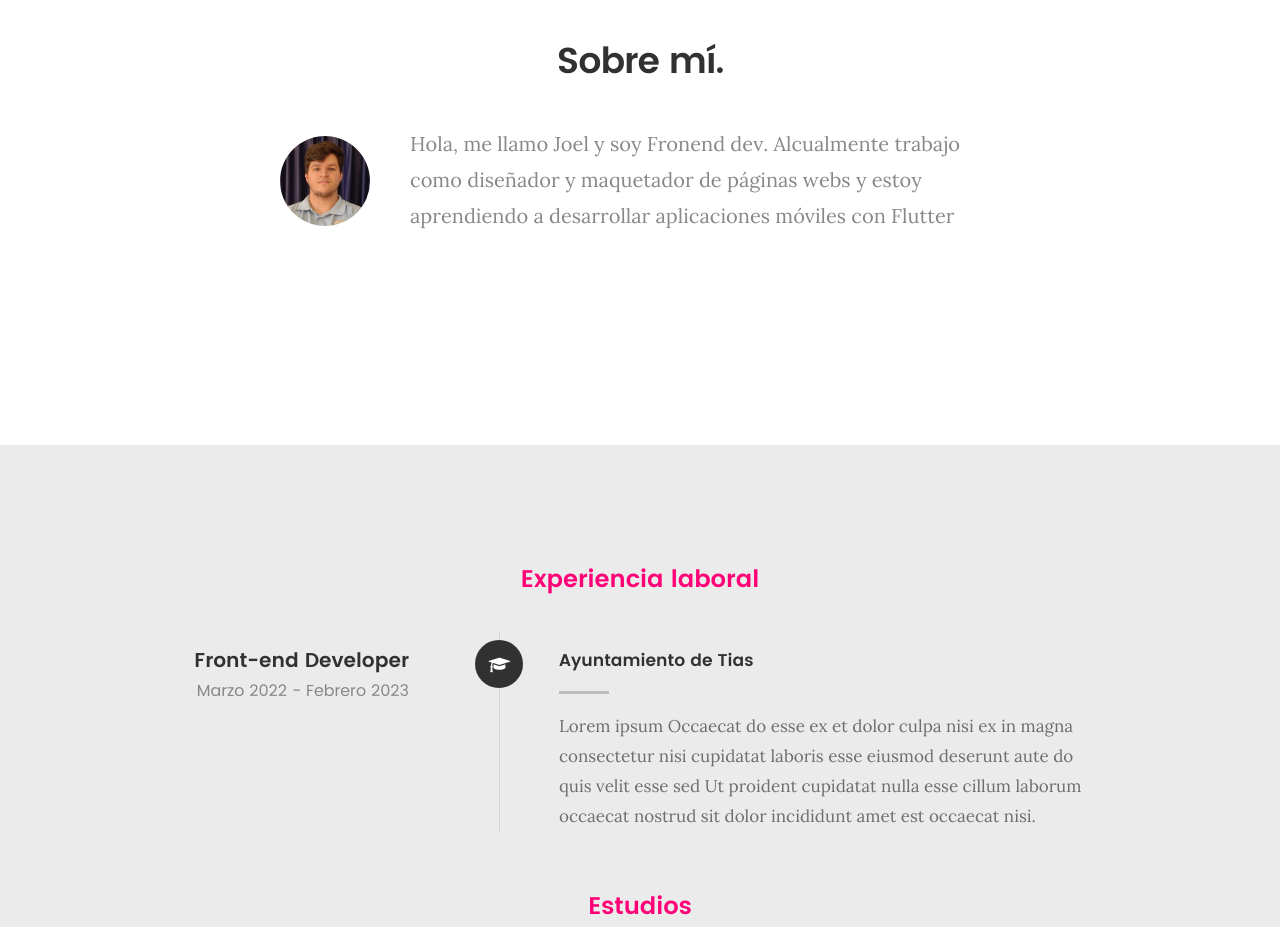
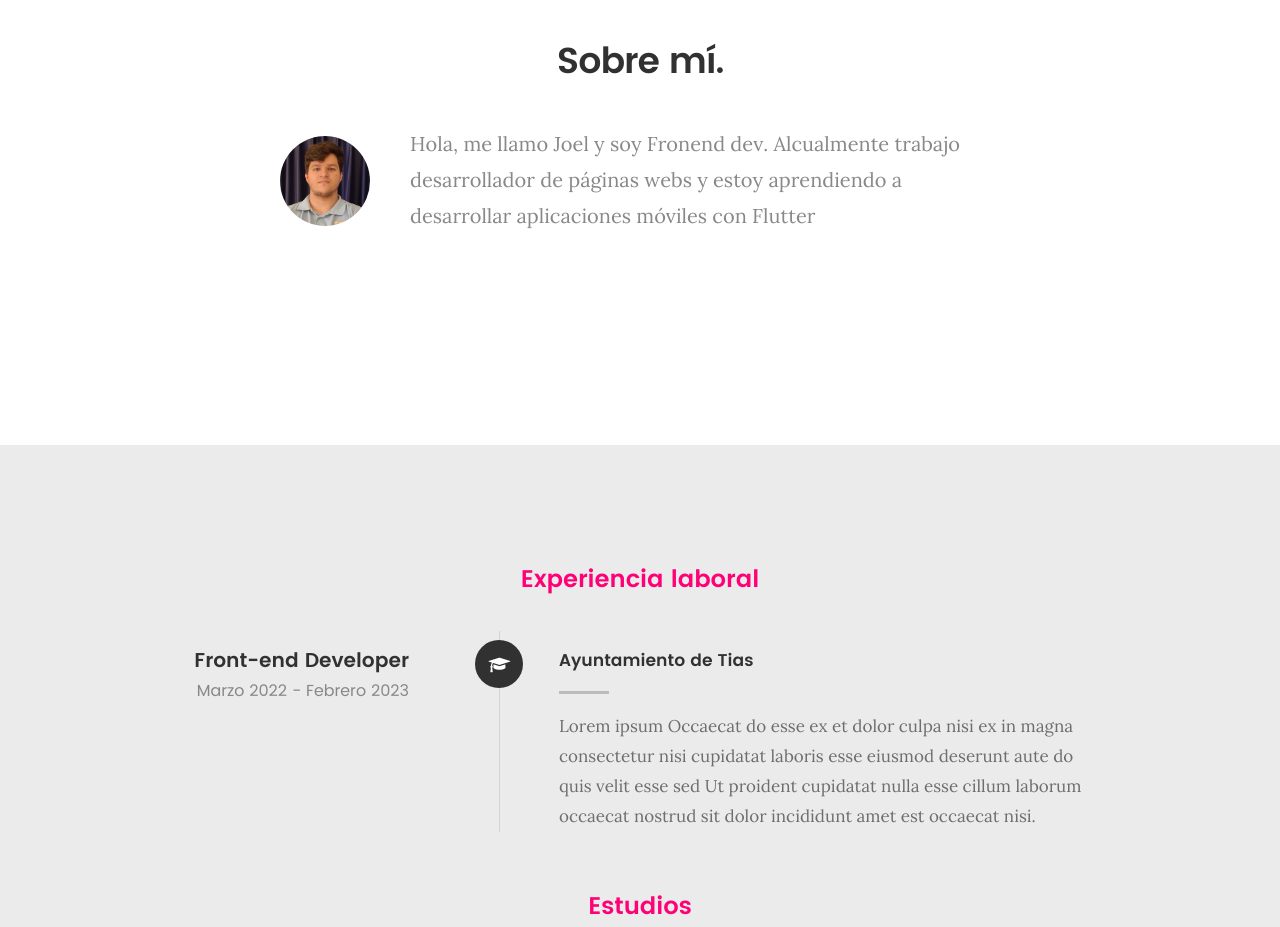
Before and after one commit to Yowisukabliet/Portfolio, a plain HTML site: page index.html in a window 1280 px wide. Shown: the part 880-1807 px from the top of the page. Drawn offline with Linux system fonts and the light colour scheme; files whose address does not match are found by name.

Commit message:
Update index.html

```diff
--- a/index.html
+++ b/index.html
@@ -87,8 +87,7 @@
 
 					<img src="images/yo.jpeg" alt="Profile Picture">
 
-					<p class="lead">Hola, me llamo Joel y soy Fronend dev. Alcualmente trabajo como diseñador y
-						maquetador de páginas webs y estoy aprendiendo a desarrollar aplicaciones móviles con Flutter
+					<p class="lead">Hola, me llamo Joel y soy Fronend dev. Alcualmente trabajo desarrollador de páginas webs y estoy aprendiendo a desarrollar aplicaciones móviles con Flutter
 					</p>
 				</div>
 
```
